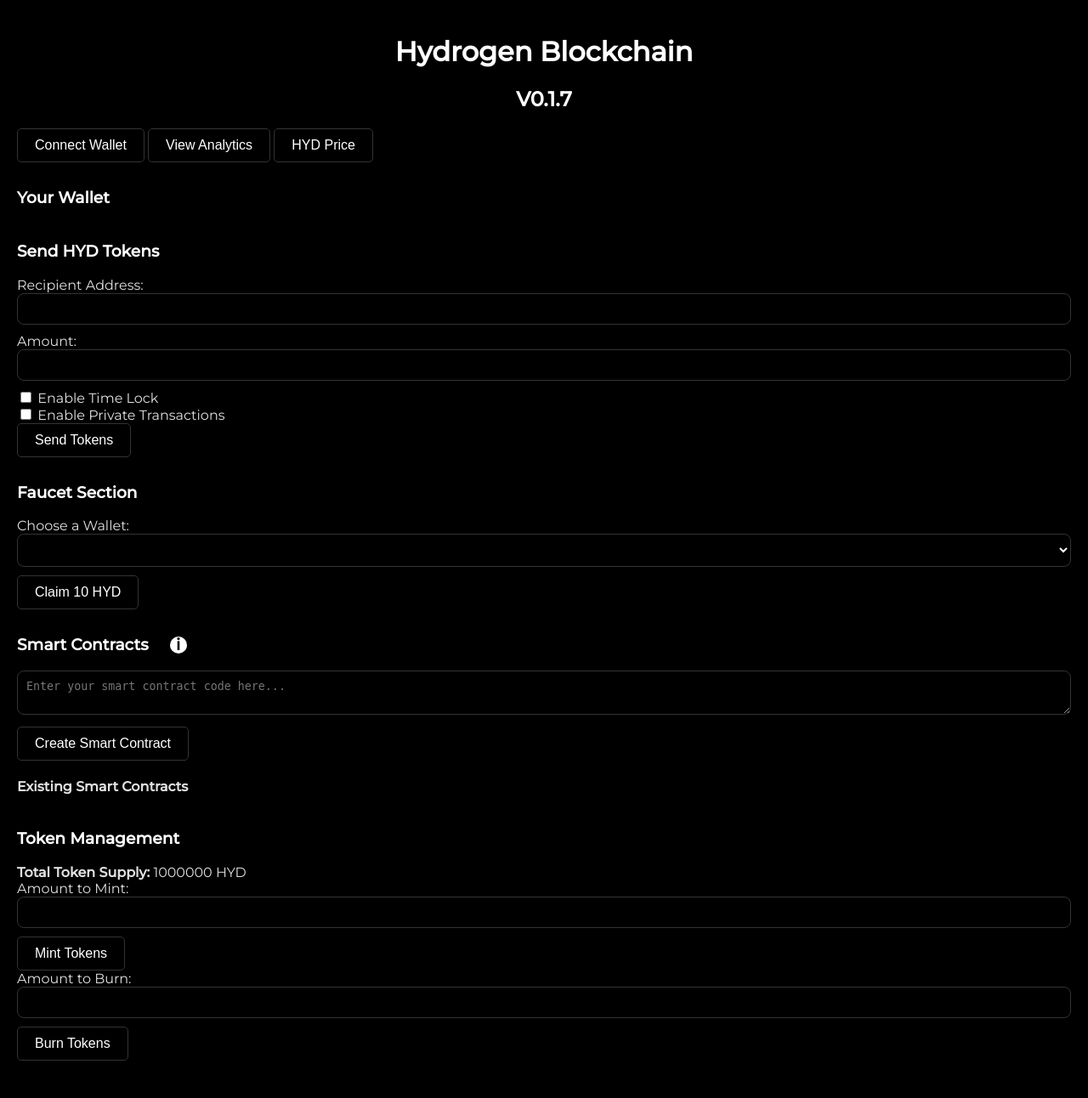
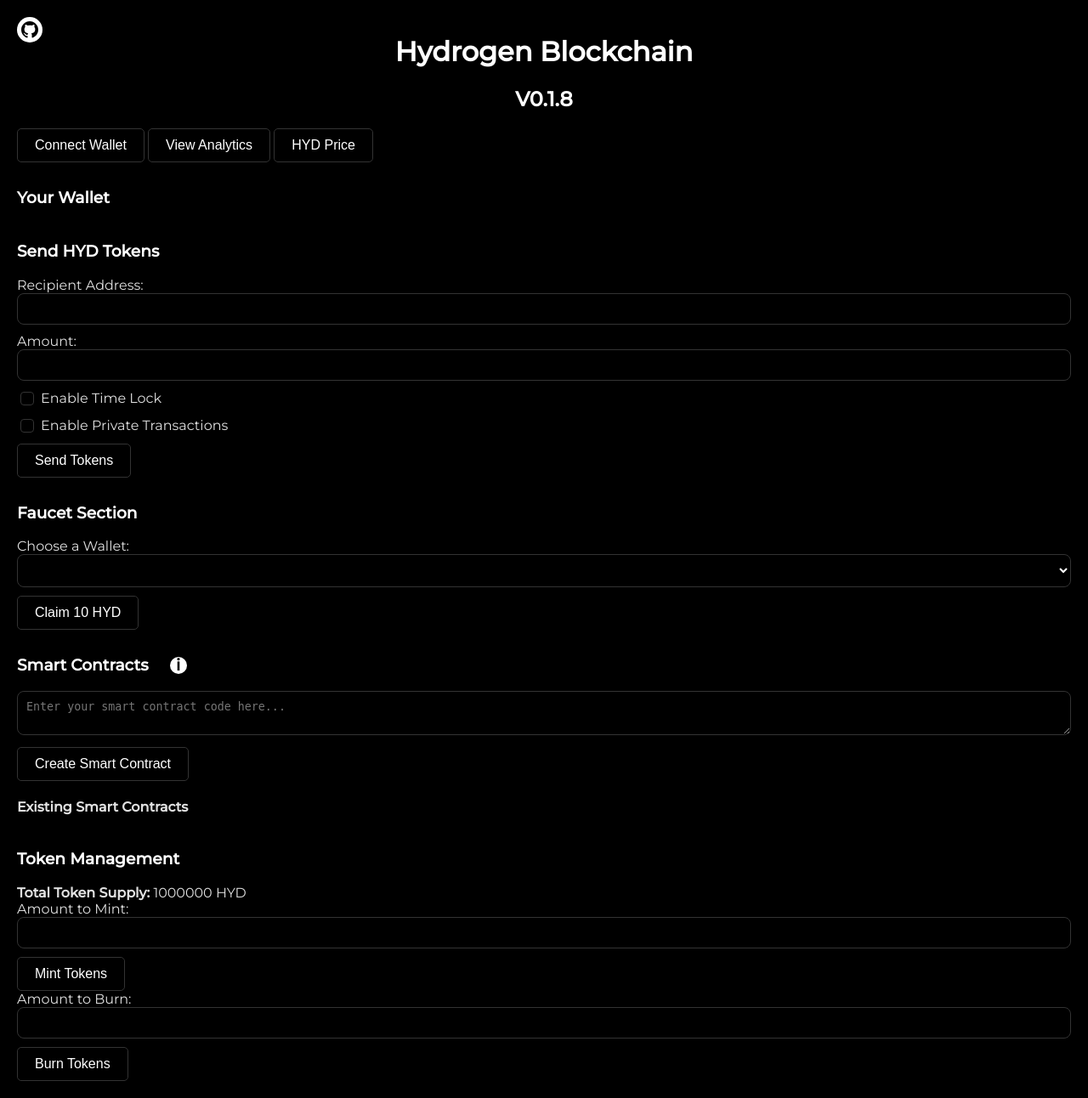
Before and after one commit to Hydrogen-hyd/Hydrogen, a Flask app: page / in a window 1280 px wide. Shown: the whole page at 85% size. Before the commit the page ends 1248 px from the top, so only its background shows below. Run offline with Flask 3, Linux system fonts and the light colour scheme; lists and menus that the app fills with data are empty.

Commit message:
Update index.html

```diff
--- a/.code/templates/index.html
+++ b/.code/templates/index.html
@@ -66,18 +66,19 @@
         }
         .popup .popuptext {
             visibility: hidden;
-            width: 200px;
-            background-color: #333;
-            color: #fff;
-            text-align: center;
-            border-radius: 6px;
-            padding: 8px 0;
+            width: 300px;
+            background-color: #1a1a1a;
+            color: #e0e0e0;
+            text-align: left;
+            border-radius: 8px;
+            padding: 15px;
             position: absolute;
             z-index: 1;
             bottom: 125%;
             left: 50%;
-            margin-left: -100px;
-            box-shadow: 0 0 10px rgba(0, 0, 0, 0.5);
+            margin-left: -150px;
+            box-shadow: 0 4px 8px rgba(0, 0, 0, 0.3);
+            transition: visibility 0.3s ease;
         }
         .popup .popuptext::after {
             content: "";
@@ -87,7 +88,7 @@
             margin-left: -5px;
             border-width: 5px;
             border-style: solid;
-            border-color: #333 transparent transparent transparent;
+            border-color: #1a1a1a transparent transparent transparent;
         }
         .popup:hover .popuptext {
             visibility: visible;
@@ -216,9 +217,93 @@
             text-decoration: none;
             cursor: pointer;
         }
+        .github-icon {
+            position: fixed;
+            top: 20px;
+            left: 20px;
+            background-color: #fff;
+            color: #000;
+            border-radius: 50%;
+            width: 30px;
+            height: 30px;
+            display: flex;
+            align-items: center;
+            justify-content: center;
+            cursor: pointer;
+            box-shadow: 0 0 5px rgba(0, 0, 0, 0.5);
+            transition: background-color 0.3s, color 0.3s;
+        }
+        .github-icon:hover {
+            background-color: #333;
+            color: #fff;
+        }
+        input[type="checkbox"] {
+            appearance: none;
+            width: 16px;
+            height: 16px;
+            background-color: #000;
+            border: 1px solid #333;
+            border-radius: 4px;
+            cursor: pointer;
+            position: relative;
+            transition: background-color 0.3s, border-color 0.3s;
+        }
+        input[type="checkbox"]:checked {
+            background-color: #333;
+            border-color: #fff;
+        }
+        input[type="checkbox"]:checked::after {
+            content: '\2713';
+            color: #fff;
+            position: absolute;
+            top: 0;
+            left: 3px;
+            font-size: 14px;
+        }
+        .checkbox-container {
+            display: flex;
+            align-items: center;
+            margin-bottom: 10px;
+        }
+        .checkbox-container label {
+            margin-left: 5px;
+            color: #e0e0e0;
+        }
+        #lock_time_section {
+            background-color: #111;
+            padding: 15px;
+            border-radius: 8px;
+            border: 1px solid #333;
+            margin-top: 10px;
+            transition: all 0.3s ease;
+        }
+        #lock_time_section label {
+            color: #e0e0e0;
+            margin-bottom: 5px;
+            display: block;
+        }
+        #lock_time_section input[type="datetime-local"] {
+            background-color: #000;
+            color: #fff;
+            border: 1px solid #333;
+            border-radius: 8px;
+            padding: 10px;
+            width: 100%;
+            box-sizing: border-box;
+            margin-bottom: 10px;
+        }
+        #lock_time_section input[type="datetime-local"]:focus {
+            outline: none;
+            border-color: #fff;
+        }
     </style>
 </head>
 <body>
+    <a href="https://github.com/Hydrogen-hyd/Hydrogen" target="_blank" class="github-icon">
+        <svg xmlns="http://www.w3.org/2000/svg" viewBox="0 0 24 24" fill="currentColor" width="20" height="20">
+            <path d="M12 0C5.37 0 0 5.37 0 12c0 5.3 3.438 9.8 8.205 11.385.6.11.82-.26.82-.577v-2.17c-3.338.726-4.033-1.61-4.033-1.61-.546-1.387-1.333-1.757-1.333-1.757-1.09-.745.083-.73.083-.73 1.205.085 1.84 1.237 1.84 1.237 1.07 1.835 2.807 1.305 3.492.997.108-.775.42-1.305.763-1.605-2.665-.3-5.467-1.332-5.467-5.93 0-1.31.467-2.382 1.235-3.22-.123-.303-.535-1.523.117-3.176 0 0 1.007-.322 3.3 1.23a11.52 11.52 0 013.003-.403c1.02.005 2.045.137 3.003.403 2.29-1.552 3.295-1.23 3.295-1.23.655 1.653.243 2.873.12 3.176.77.838 1.235 1.91 1.235 3.22 0 4.61-2.807 5.625-5.48 5.92.43.37.823 1.102.823 2.222v3.293c0 .32.217.694.825.576C20.565 21.797 24 17.297 24 12c0-6.63-5.37-12-12-12z"/>
+        </svg>
+    </a>
     <div id="notificationModal" class="modal">
         <div class="modal-content">
             <span class="close-modal" onclick="closeModal()">&times;</span>
@@ -233,7 +318,7 @@
     </div>
     <div class="container" id="mainContent">
         <h1>Hydrogen Blockchain</h1>
-        <h2>V0.1.7</h2>
+        <h2>V0.1.8</h2>
         <button onclick="toggleWalletConnection()" id="mainWalletButton" class="connect-wallet-btn">Connect Wallet</button>
         <a href="/analytics"><button>View Analytics</button></a>
         <a href="/hyd_price"><button>HYD Price</button></a>
@@ -258,15 +343,19 @@
             <label for="amount">Amount:</label>
             <input type="number" id="amount" name="amount" required><br>
 
-            <input type="checkbox" id="lock_time_enabled" name="lock_time_enabled">
-            <label for="lock_time_enabled">Enable Time Lock</label><br>
+            <div class="checkbox-container">
+                <input type="checkbox" id="lock_time_enabled" name="lock_time_enabled">
+                <label for="lock_time_enabled">Enable Time Lock</label>
+            </div>
             <div id="lock_time_section" style="display: none;">
                 <label for="lock_time">Transaction Lock Time (UTC):</label>
                 <input type="datetime-local" id="lock_time" name="lock_time"><br>
             </div>
 
-            <input type="checkbox" id="private_tx_enabled" name="private_tx_enabled">
-            <label for="private_tx_enabled">Enable Private Transactions</label><br>
+            <div class="checkbox-container">
+                <input type="checkbox" id="private_tx_enabled" name="private_tx_enabled">
+                <label for="private_tx_enabled">Enable Private Transactions</label>
+            </div>
 
             <button type="submit">Send Tokens</button>
         </form>
@@ -284,7 +373,22 @@
 
         <div class="smart-contracts">
             <h3>Smart Contracts <span class="popup"><span class="icon">i</span>
-                <span class="popuptext">Example Contract: <br>function example() { return true; }<br><br>Sample Contract: <br>function sample() { return false; }</span>
+                <span class="popuptext">
+                    <strong>Example Contract 1:</strong><br>
+                    <code>function transfer(address to, uint256 amount) public returns (bool) {<br>
+                        require(balanceOf[msg.sender] >= amount, "Insufficient balance");<br>
+                        balanceOf[msg.sender] -= amount;<br>
+                        balanceOf[to] += amount;<br>
+                        emit Transfer(msg.sender, to, amount);<br>
+                        return true;<br>
+                    }</code><br><br>
+                    <strong>Example Contract 2:</strong><br>
+                    <code>function approve(address spender, uint256 amount) public returns (bool) {<br>
+                        allowance[msg.sender][spender] = amount;<br>
+                        emit Approval(msg.sender, spender, amount);<br>
+                        return true;<br>
+                    }</code>
+                </span>
             </span></h3>
             <form action="/create_smart_contract" method="POST">
                 <textarea name="contract_code" placeholder="Enter your smart contract code here..." required></textarea><br>
```
